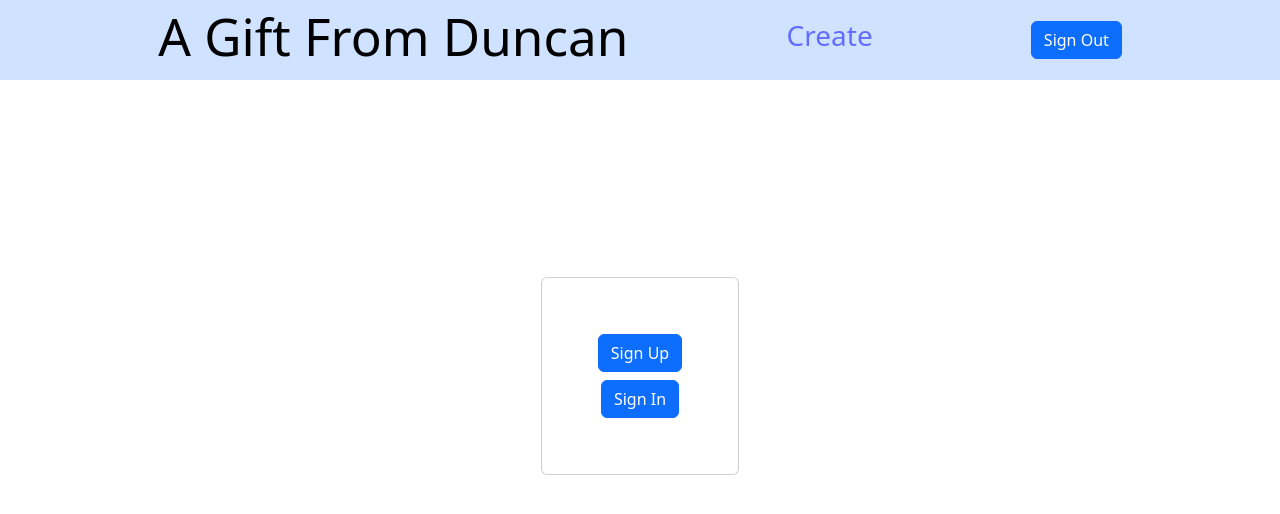
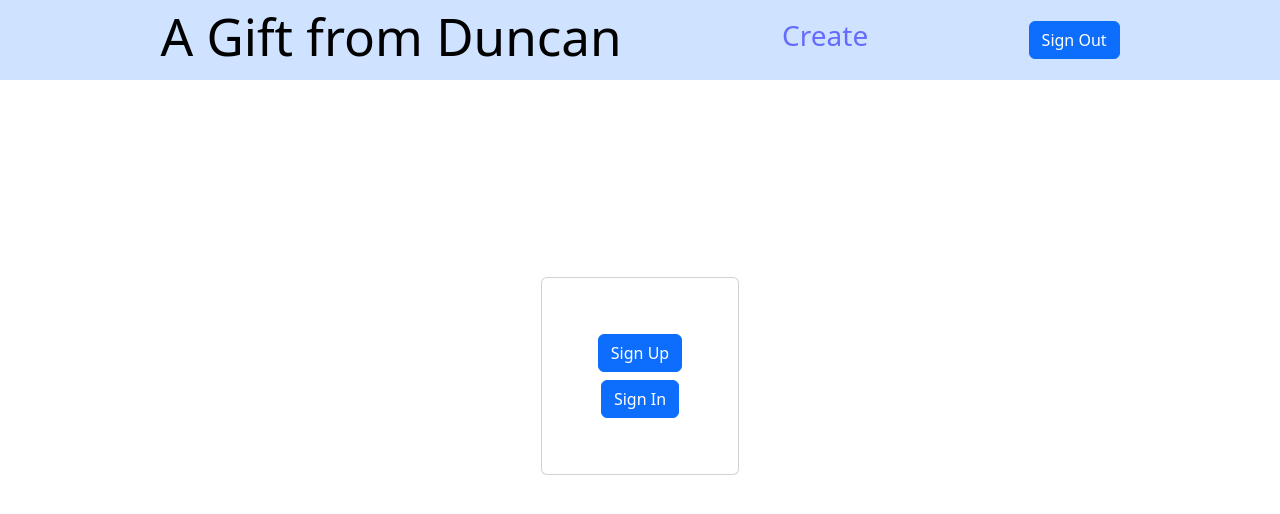
Before and after one commit to Duncan-Harrison/a-gift-from-duncan, a React (Vite) app in the folder client/: page / in a window 1280 px wide. Shown: the top 514 px of the page. Built offline with nearby package versions, Linux system fonts and the light colour scheme.

Commit message:
Deploy check

```diff
--- a/client/src/Header.tsx
+++ b/client/src/Header.tsx
@@ -11,7 +11,7 @@ export function Header() {
     <div className="mb-5">
       <nav className="navbar navbar-expand-lg bg-primary-subtle fixed-top justify-content-evenly mb-5">
         <Link to="/" className="text-black">
-          <h1>A Gift From Duncan</h1>
+          <h1>A Gift from Duncan</h1>
         </Link>
         <Link to="Create" className="text-blue">
           <h3>Create</h3>
```
